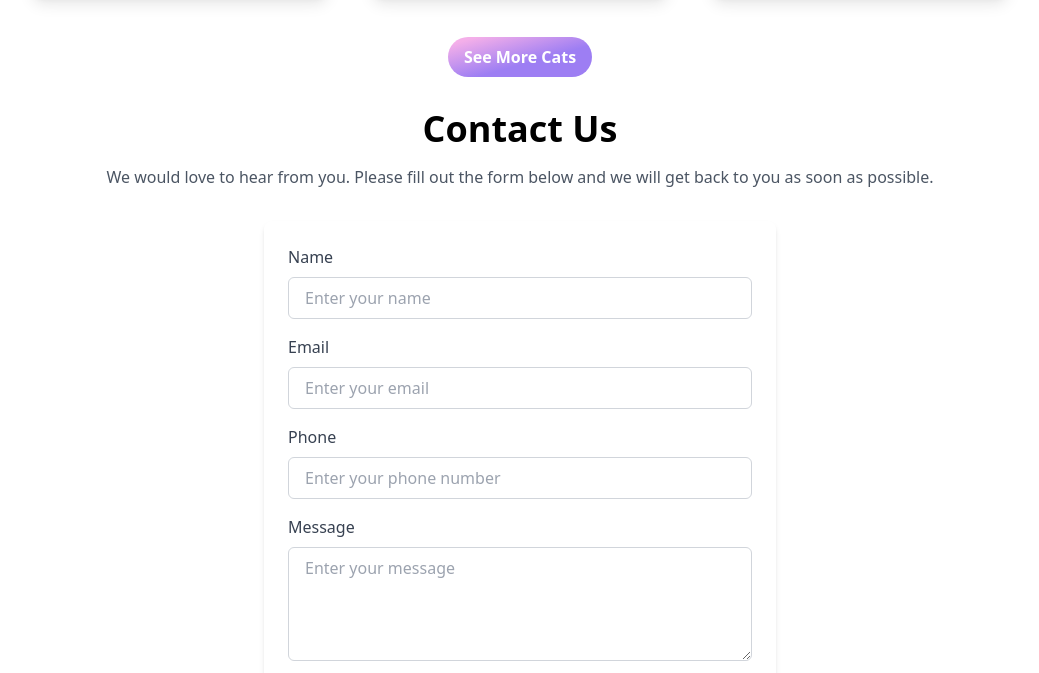
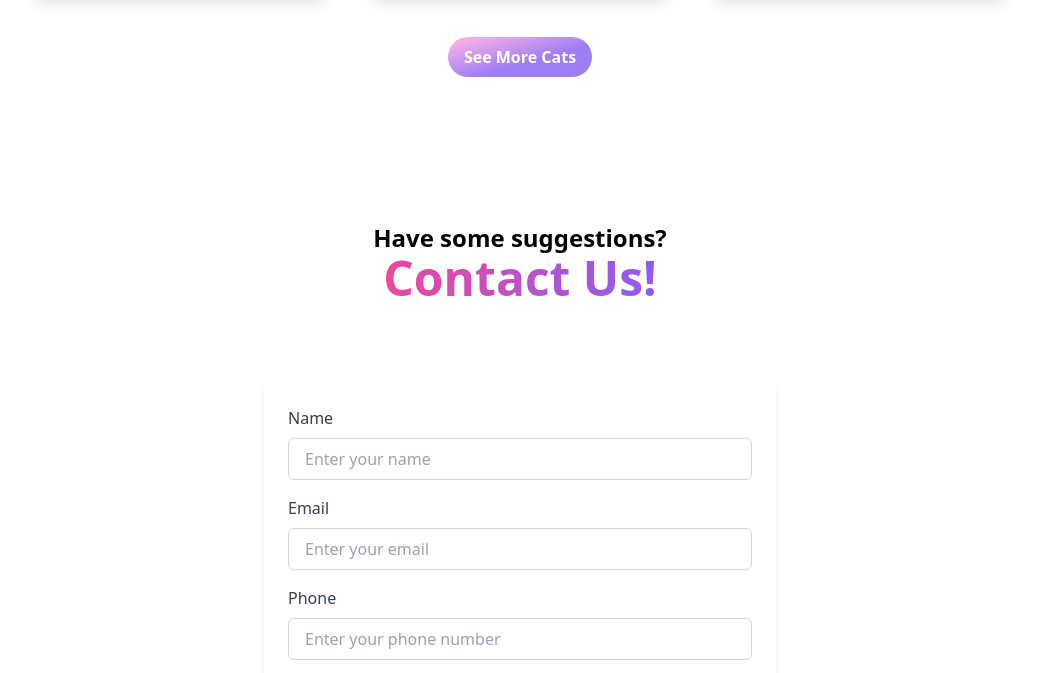
Before and after one commit to AbdKayali3/tailwind-webpage, a website: page public/index.html in a window 1280 px wide. Shown: the part 2520-3193 px from the top of the page, without its empty margins (120-1159 px from the left). Drawn offline with Linux system fonts and the light colour scheme.

Commit message:
fijnishing contat us form

```diff
--- a/public/index.html
+++ b/public/index.html
@@ -197,10 +197,20 @@
 
         </section>
 
-        <section class="container mx-auto">
+        <section class="container mx-auto mb-20">
+
+            <div>
+                <h2 class="font-bold px-12 py-12 rounded-xl w-full text-center md:px-32 md:text-5xl sm:text-4xl text-3xl my-8 md:mt-20 mb-0">
+                    <span class="md:text-2xl sm:text-xl text-xl">Have some suggestions? </span>
+                    <br>
+                    <span class="bg-clip-text text-transparent bg-gradient-to-r from-pink-500 to-violet-500">
+                        Contact Us!
+                    </span>
+
+                </h2>
+            </div>
+
             <div class="px-4 py-8">
-                <h1 class="text-4xl font-bold text-center mb-4">Contact Us</h1>
-                <p class="text-gray-600 text-center mb-8">We would love to hear from you. Please fill out the form below and we will get back to you as soon as possible.</p>
                 <form class="max-w-lg mx-auto bg-white rounded-lg shadow-md p-6">
                   <div class="mb-4">
                     <label for="name" class="block text-gray-700 font-medium mb-2">Name</label>
@@ -219,7 +229,9 @@
                     <textarea id="message" name="message" placeholder="Enter your message" rows="4" class="w-full border border-gray-300 rounded-md px-4 py-2 focus:outline-none focus:border-indigo-500 focus:ring-indigo-500 transition-all duration-300"></textarea>
                   </div>
                   <div class="flex justify-center">
-                    <button type="submit" class="bg-indigo-600 text-white font-bold px-6 py-3 rounded-md hover:bg-indigo-700 transition-all duration-300">Send Message</button>
+                    <button type="button" class="bg-gradient-to-br from-gradient2 from-10% to-gradient3 to-60% hover:bg-gradient-to-br hover:from-gradient2 hover:from-40% hover:to-gradient3 hover:to-90% text-white font-bold py-2 px-4 rounded-full transition-all duration-300 hover:scale-105 hover:shadow-lg">
+                        Send Message
+                    </button>
                   </div>
                 </form>
               </div>
```
Also changed, not shown: dist/styles.css.
